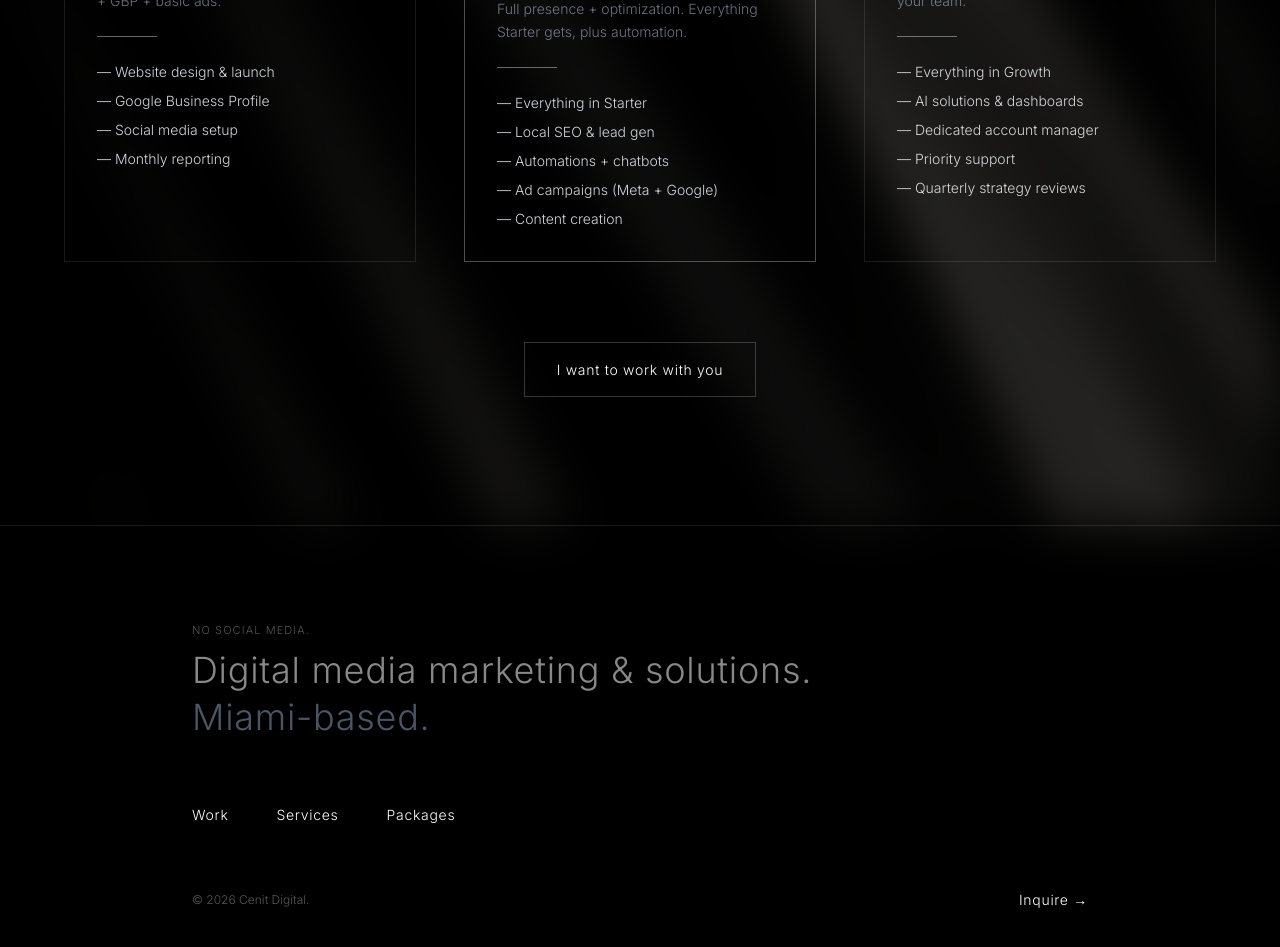
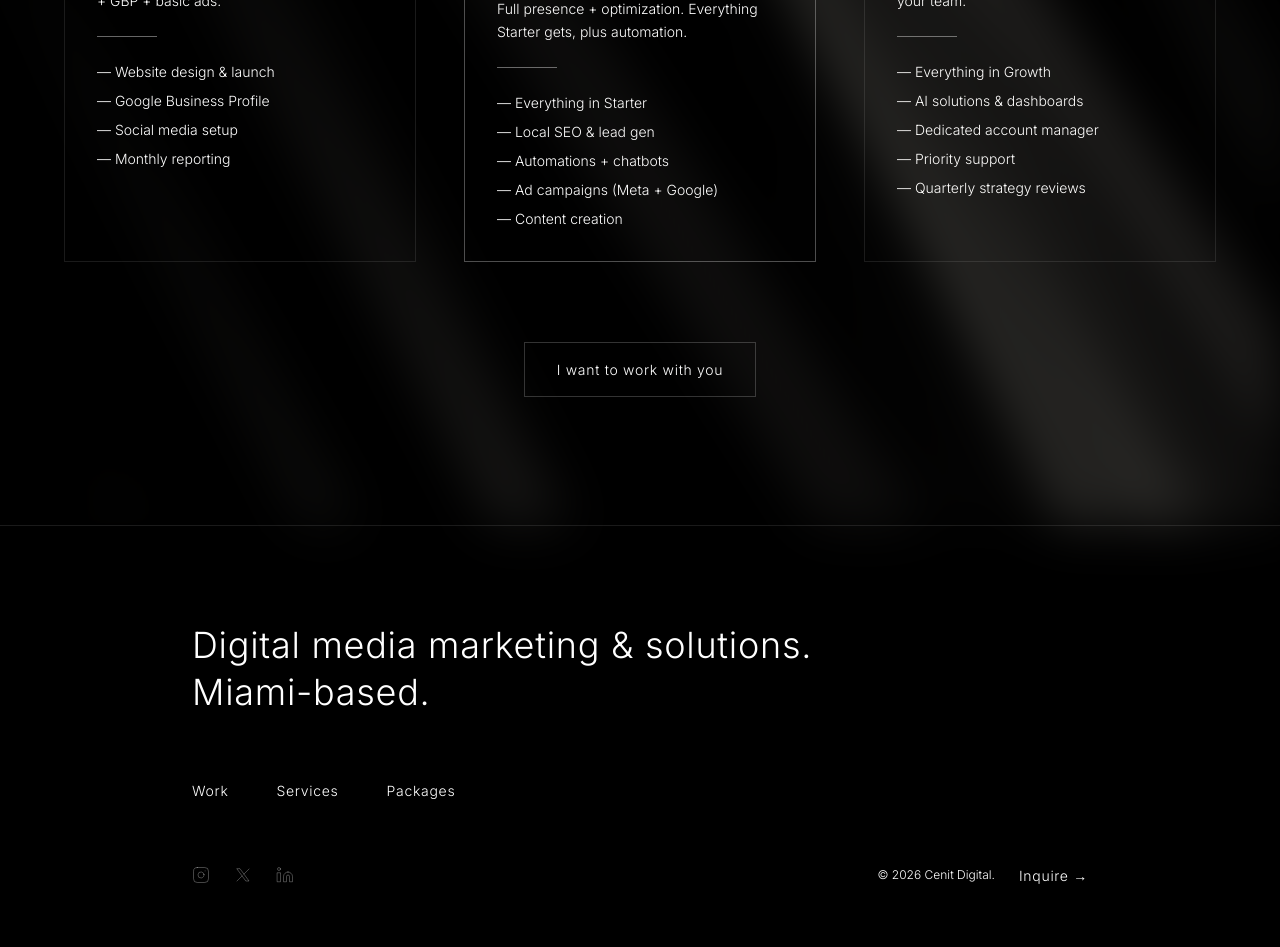
Before and after one commit to grijalvapadilla93/cenit-digital-projects, a Next.js app: page / in a window 1280 px wide. Shown: the part 5460-6407 px from the top of the page. Built offline with nearby package versions, Linux system fonts and the light colour scheme; a web font is replaced by a local one.

Commit message:
fix: mobile fixes - footer icons, hide hero PNGs on mobile, video poster, simpler title entrance, form scroll

```diff
--- a/app/globals.css
+++ b/app/globals.css
@@ -188,3 +188,8 @@ body::before {
 .hover-char:hover {
   transform: translateY(-2px);
 }
+
+@media (max-width: 767px) {
+  body::before { opacity: 0.015; background-size: 512px 512px; }
+  .gradient-orb { filter: blur(30px) !important; }
+}
--- a/app/layout.tsx
+++ b/app/layout.tsx
@@ -16,6 +16,8 @@ export default function RootLayout({
   return (
     <html lang="en" className="antialiased">
       <head>
+        <link rel="preconnect" href="https://fonts.googleapis.com" />
+        <link rel="preconnect" href="https://fonts.gstatic.com" crossOrigin="anonymous" />
         <link
           href="https://fonts.googleapis.com/css2?family=Inter:wght@200;300;400;500&amp;display=swap"
           rel="stylesheet"
--- a/components/Packages.tsx
+++ b/components/Packages.tsx
@@ -98,13 +98,17 @@ export function Packages() {
   const startForm = () => {
     setShowForm(true);
     setStep(0);
+    // Smooth scroll to form after state update
+    setTimeout(() => {
+      document.getElementById("packages")?.scrollIntoView({ behavior: "smooth", block: "start" });
+    }, 100);
   };
 
   return (
     <section id="packages" ref={containerRef} className="relative px-6 md:px-16 py-24 md:py-32" style={{ position: "relative" }}>
       <div className="max-w-6xl mx-auto">
         <div className="mb-20 scroll-reveal">
-          <p className="font-light uppercase tracking-[0.1em]" style={{ fontSize: 11, color: "#888888", marginBottom: 16 }}>
+          <p className="font-light uppercase tracking-[0.1em]" style={{ fontSize: 11, color: "#ffffff", marginBottom: 16 }}>
             Packages
           </p>
         </div>
@@ -114,9 +118,9 @@ export function Packages() {
             // === PACKAGES VIEW ===
             <motion.div
               key="packages"
-              initial={{ opacity: 1, y: 0 }}
-              exit={{ opacity: 0, y: -30, height: 0 }}
-              transition={{ duration: 0.6, ease: [0.16, 1, 0.3, 1] }}
+              initial={{ opacity: 1 }}
+              exit={{ opacity: 0 }}
+              transition={{ duration: 0.5, ease: [0.16, 1, 0.3, 1] }}
               className="overflow-hidden"
             >
               <div className="grid grid-cols-1 md:grid-cols-3 gap-8 md:gap-12">
@@ -135,7 +139,7 @@ export function Packages() {
                       onClick={() => selectTier(tier.name)}
                     >
                       {tier.popular && (
-                        <p className="font-light uppercase tracking-[0.15em] mb-4" style={{ fontSize: 10, color: "#888888" }}>
+                        <p className="font-light uppercase tracking-[0.15em] mb-4" style={{ fontSize: 10, color: "#ffffff" }}>
                           Most popular
                         </p>
                       )}
@@ -147,16 +151,16 @@ export function Packages() {
                       <h3 className="font-light text-white tracking-[0.03em] mb-2" style={{ fontSize: 24 }}>
                         {tier.name}
                       </h3>
-                      <p className="font-light text-gray-400 mb-6" style={{ fontSize: 14 }}>
+                      <p className="font-light text-white mb-6" style={{ fontSize: 14 }}>
                         {tier.price}
                       </p>
-                      <p className="font-light text-gray-500 leading-relaxed mb-6" style={{ fontSize: 14, lineHeight: 1.6 }}>
+                      <p className="font-light text-white leading-relaxed mb-6" style={{ fontSize: 14, lineHeight: 1.6 }}>
                         {tier.description}
                       </p>
                       <div className="line-divider mb-6" />
                       <ul className="space-y-2">
                         {tier.features.map((f) => (
-                          <li key={f} className="font-light text-gray-300" style={{ fontSize: 14 }}>
+                          <li key={f} className="font-light text-white" style={{ fontSize: 14 }}>
                             — {f}
                           </li>
                         ))}
@@ -191,7 +195,7 @@ export function Packages() {
               <p className="font-light text-white tracking-[0.02em] mb-2" style={{ fontSize: 28 }}>
                 We&apos;ve got it.
               </p>
-              <p className="font-light text-gray-500" style={{ fontSize: 14 }}>
+              <p className="font-light text-white" style={{ fontSize: 14 }}>
                 We&apos;ll reach out within 24 hours.
               </p>
             </motion.div>
@@ -205,7 +209,7 @@ export function Packages() {
             >
               {/* Package reminder */}
               <div className="mb-12">
-                <p className="font-light uppercase tracking-[0.1em]" style={{ fontSize: 11, color: "#666", marginBottom: 4 }}>
+                <p className="font-light uppercase tracking-[0.1em]" style={{ fontSize: 11, color: "#ffffff", marginBottom: 4 }}>
                   Selected package
                 </p>
                 <p className="font-playfair text-white" style={{ fontSize: 24 }}>
@@ -221,7 +225,7 @@ export function Packages() {
               </div>
 
               {/* Step title */}
-              <p className="font-light text-gray-500 uppercase tracking-[0.1em] mb-8" style={{ fontSize: 11 }}>
+              <p className="font-light text-white uppercase tracking-[0.1em] mb-8" style={{ fontSize: 11 }}>
                 {formSteps[step]}
               </p>
 
@@ -234,7 +238,7 @@ export function Packages() {
                         <button
                           key={need}
                           onClick={() => setFormData((prev) => ({ ...prev, needs: prev.needs.includes(need) ? prev.needs.filter((n) => n !== need) : [...prev.needs, need] }))}
-                          className={`font-light text-left px-4 py-3 transition-colors duration-200 ${formData.needs.includes(need) ? "border-white/30 text-white" : "border-white/10 text-gray-500 hover:text-white/70"}`}
+                          className={`font-light text-left px-4 py-3 transition-colors duration-200 ${formData.needs.includes(need) ? "border-white/30 text-white" : "border-white/10 text-white hover:text-white/80"}`}
                           style={{ fontSize: 14, border: "1px solid" }}
                         >
                           {formData.needs.includes(need) ? "·" : "·"} {need}
@@ -249,7 +253,7 @@ export function Packages() {
                         <button
                           key={b}
                           onClick={() => setFormData((prev) => ({ ...prev, budget: b }))}
-                          className={`font-light w-full text-left px-4 py-3 transition-colors duration-200 ${formData.budget === b ? "border-white/30 text-white" : "border-white/10 text-gray-500 hover:text-white/70"}`}
+                          className={`font-light w-full text-left px-4 py-3 transition-colors duration-200 ${formData.budget === b ? "border-white/30 text-white" : "border-white/10 text-white hover:text-white/80"}`}
                           style={{ fontSize: 14, border: "1px solid" }}
                         >
                           {b}
@@ -264,29 +268,29 @@ export function Packages() {
                       onChange={(e) => setFormData((prev) => ({ ...prev, project: e.target.value }))}
                       placeholder="Tell us about your business, your goals, your timeline..."
                       className="font-light w-full bg-transparent text-white resize-none focus:outline-none"
-                      style={{ fontSize: 16, lineHeight: 1.7, minHeight: 160, borderBottom: "1px solid rgba(255,255,255,0.15)", paddingBottom: 12 }}
+                      style={{ fontSize: 16, lineHeight: 1.7, minHeight: 160, borderBottom: "1px solid rgba(255,255,255,0.4)", paddingBottom: 12 }}
                     />
                   )}
 
                   {step === 3 && (
                     <div className="space-y-6">
                       <div>
-                        <label className="font-light text-gray-500 block mb-2" style={{ fontSize: 11, letterSpacing: "0.1em", textTransform: "uppercase" }}>
+                        <label className="font-light text-white block mb-2" style={{ fontSize: 11, letterSpacing: "0.1em", textTransform: "uppercase" }}>
                           Name
                         </label>
-                        <input type="text" value={formData.name} onChange={(e) => setFormData((prev) => ({ ...prev, name: e.target.value }))} className="font-light w-full bg-transparent text-white focus:outline-none" style={{ fontSize: 16, borderBottom: "1px solid rgba(255,255,255,0.15)", paddingBottom: 8 }} placeholder="John Smith" />
+                        <input type="text" value={formData.name} onChange={(e) => setFormData((prev) => ({ ...prev, name: e.target.value }))} className="font-light w-full bg-transparent text-white focus:outline-none" style={{ fontSize: 16, borderBottom: "1px solid rgba(255,255,255,0.4)", paddingBottom: 8 }} placeholder="John Smith" />
                       </div>
                       <div>
-                        <label className="font-light text-gray-500 block mb-2" style={{ fontSize: 11, letterSpacing: "0.1em", textTransform: "uppercase" }}>
+                        <label className="font-light text-white block mb-2" style={{ fontSize: 11, letterSpacing: "0.1em", textTransform: "uppercase" }}>
                           Email
                         </label>
-                        <input type="email" value={formData.email} onChange={(e) => setFormData((prev) => ({ ...prev, email: e.target.value }))} className="font-light w-full bg-transparent text-white focus:outline-none" style={{ fontSize: 16, borderBottom: "1px solid rgba(255,255,255,0.15)", paddingBottom: 8 }} placeholder="john@company.com" />
+                        <input type="email" value={formData.email} onChange={(e) => setFormData((prev) => ({ ...prev, email: e.target.value }))} className="font-light w-full bg-transparent text-white focus:outline-none" style={{ fontSize: 16, borderBottom: "1px solid rgba(255,255,255,0.4)", paddingBottom: 8 }} placeholder="john@company.com" />
                       </div>
                       <div>
-                        <label className="font-light text-gray-500 block mb-2" style={{ fontSize: 11, letterSpacing: "0.1em", textTransform: "uppercase" }}>
-                          Company <span className="text-gray-600">(optional)</span>
+                        <label className="font-light text-white block mb-2" style={{ fontSize: 11, letterSpacing: "0.1em", textTransform: "uppercase" }}>
+                          Company <span className="text-white">(optional)</span>
                         </label>
-                        <input type="text" value={formData.company} onChange={(e) => setFormData((prev) => ({ ...prev, company: e.target.value }))} className="font-light w-full bg-transparent text-white focus:outline-none" style={{ fontSize: 16, borderBottom: "1px solid rgba(255,255,255,0.15)", paddingBottom: 8 }} placeholder="Your company" />
+                        <input type="text" value={formData.company} onChange={(e) => setFormData((prev) => ({ ...prev, company: e.target.value }))} className="font-light w-full bg-transparent text-white focus:outline-none" style={{ fontSize: 16, borderBottom: "1px solid rgba(255,255,255,0.4)", paddingBottom: 8 }} placeholder="Your company" />
                       </div>
                     </div>
                   )}
--- a/components/SiteFooter.tsx
+++ b/components/SiteFooter.tsx
@@ -1,15 +1,50 @@
 export function SiteFooter() {
+  const socialLinks = [
+    {
+      label: "Instagram",
+      href: "#",
+      icon: (
+        <svg width="18" height="18" viewBox="0 0 24 24" fill="none" stroke="currentColor" strokeWidth="1.2" strokeLinecap="round" strokeLinejoin="round">
+          <rect x="2" y="2" width="20" height="20" rx="5" ry="5" />
+          <path d="M16 11.37A4 4 0 1 1 12.63 8 4 4 0 0 1 16 11.37z" />
+          <line x1="17.5" y1="6.5" x2="17.51" y2="6.5" />
+        </svg>
+      ),
+    },
+    {
+      label: "X",
+      href: "#",
+      icon: (
+        <svg width="18" height="18" viewBox="0 0 24 24" fill="none" stroke="currentColor" strokeWidth="1.2" strokeLinecap="round" strokeLinejoin="round">
+          <path d="M4 4l11.733 16h4.267l-11.733 -16z" />
+          <path d="M4 20l6.768 -6.768m2.46 -2.46L20 4" />
+        </svg>
+      ),
+    },
+    {
+      label: "LinkedIn",
+      href: "#",
+      icon: (
+        <svg width="18" height="18" viewBox="0 0 24 24" fill="none" stroke="currentColor" strokeWidth="1.2" strokeLinecap="round" strokeLinejoin="round">
+          <path d="M16 8a6 6 0 0 1 6 6v7h-4v-7a2 2 0 0 0-2-2 2 2 0 0 0-2 2v7h-4v-7a6 6 0 0 1 6-6z" />
+          <rect x="2" y="9" width="4" height="12" />
+          <circle cx="4" cy="4" r="2" />
+        </svg>
+      ),
+    },
+  ];
+
   return (
     <footer className="bg-black border-t border-white/10 px-6 md:px-16 py-16 md:py-24">
       <div className="max-w-4xl mx-auto">
         <div className="mb-16">
-          <p className="font-light uppercase tracking-[0.1em]" style={{ fontSize: 11, color: "#555555", marginBottom: 8 }}>
-            No social media.
-          </p>
-          <p className="font-light tracking-[0.02em]" style={{ fontSize: "clamp(24px, 3vw, 36px)", lineHeight: 1.3, color: "#888" }}>
+          <p
+            className="font-light tracking-[0.02em]"
+            style={{ fontSize: "clamp(24px, 3vw, 36px)", lineHeight: 1.3, color: "#ffffff" }}
+          >
             Digital media marketing & solutions.
             <br />
-            <span className="text-gray-600">Miami-based.</span>
+            <span className="text-white">Miami-based.</span>
           </p>
         </div>
 
@@ -19,13 +54,28 @@ export function SiteFooter() {
           <a href="#packages" className="obsidian-link">Packages</a>
         </div>
 
-        <div className="flex justify-between items-center">
-          <p className="font-light" style={{ fontSize: 12, color: "#555555" }}>
-            © 2026 Cenit Digital.
-          </p>
-          <a href="#packages" className="close-btn">
-            Inquire →
-          </a>
+        <div className="flex flex-col md:flex-row justify-between items-start md:items-center gap-8">
+          <div className="flex items-center gap-6">
+            {socialLinks.map((social) => (
+              <a
+                key={social.label}
+                href={social.href}
+                className="text-white/30 hover:text-amber/70 transition-colors duration-300"
+                aria-label={social.label}
+              >
+                {social.icon}
+              </a>
+            ))}
+          </div>
+
+          <div className="flex items-center gap-6">
+            <p className="font-light" style={{ fontSize: 12, color: "#ffffff" }}>
+              © 2026 Cenit Digital.
+            </p>
+            <a href="#packages" className="close-btn">
+              Inquire →
+            </a>
+          </div>
         </div>
       </div>
     </footer>
```
Also changed, not shown: components/Hero.tsx (+5 -5 lines).
